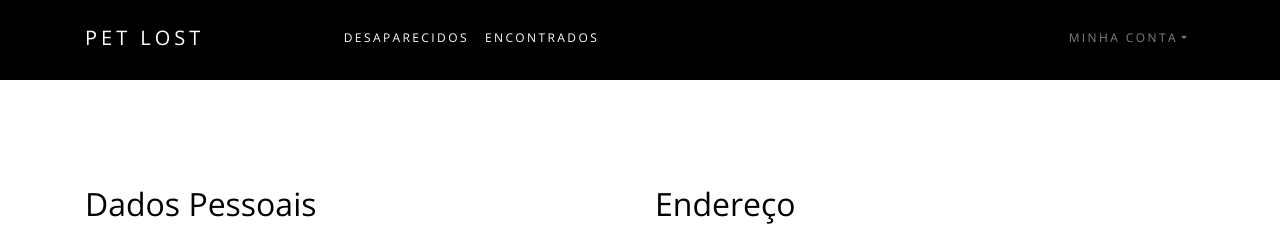
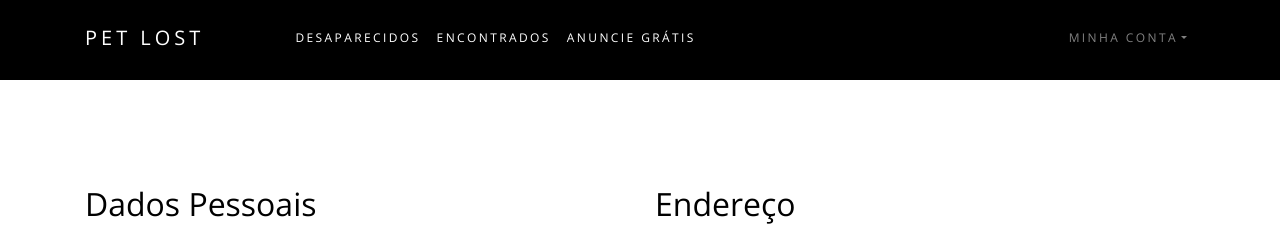
Before and after one commit to guilehm/pet-lost, a Django app: page /accounts/profile/ in a window 1280 px wide. Shown: the top 248 px of the page. Run offline with Django 3.2, Linux system fonts and the light colour scheme; the visitor is signed in with stand-in values (Sample User, id 1); some libraries are stand-ins or nearby versions.

Commit message:
create announce button

```diff
--- a/web/templates/web/base.html
+++ b/web/templates/web/base.html
@@ -39,6 +39,9 @@
                     </li>
                     <li class="nav-item">
                         <a class="nav-link active" href="{% url 'web:pet-found' %}">Encontrados</a>
+                    </li>
+                    <li class="nav-item">
+                        <a class="nav-link active" href="">Anuncie Grátis</a>
                     </li>
                 </ul>
                 <ul class="navbar-nav ml-auto pl-lg-5 pl-0">
```
